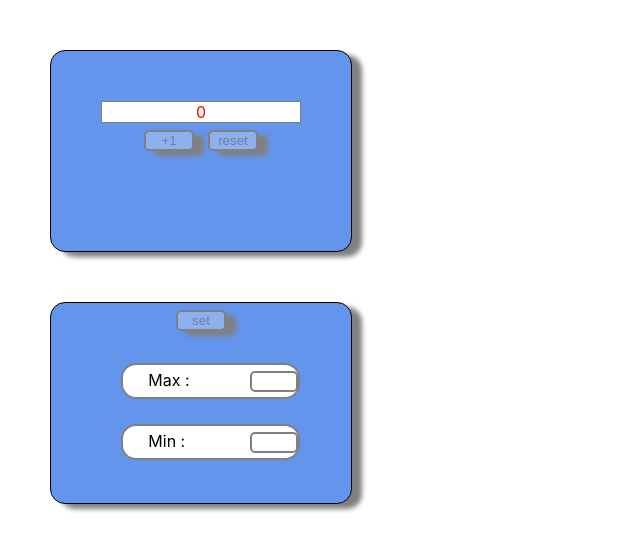
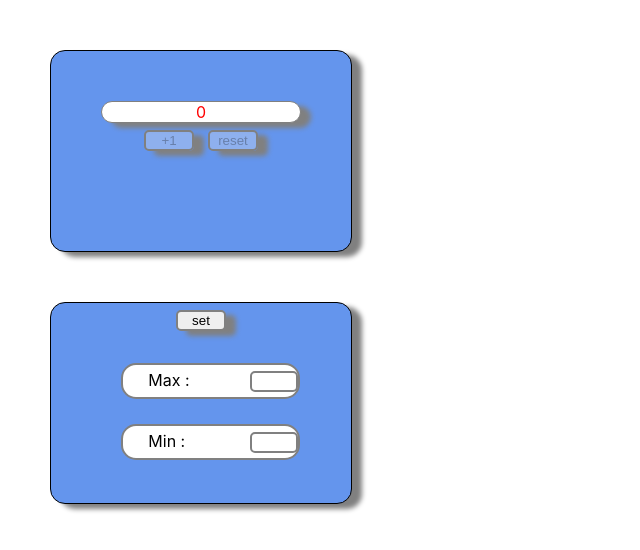
Before and after one commit to boevoivertolet/training, a React (Create React App) app: page / in a window 1280 px wide. Shown: the top 550 px of the page, without its empty margins (0-640 px from the left). Built offline with nearby package versions, Linux system fonts and the light colour scheme.

Commit message:
let fixedMinValue = minValue;     let fixedMaxValue = maxValue;

```diff
--- a/src/App.css
+++ b/src/App.css
@@ -14,6 +14,8 @@
     color: red;
     border: solid 1px gray;
     background: white;
+    border-radius: 15px;
+    box-shadow: 10px 5px 5px gray;
 }
 div button{
     width: 50px;
--- a/src/App.tsx
+++ b/src/App.tsx
@@ -33,11 +33,13 @@ function App() {
     const fixMaxValue = (e: ChangeEvent<HTMLInputElement>) => {
         fixedMaxValue = Number(e.currentTarget.value);
         console.log(e.currentTarget.value)
+
     }
 
     const fixMinValue = (e: ChangeEvent<HTMLInputElement>) => {
         fixedMinValue = Number(e.currentTarget.value);
         console.log(e.currentTarget.value)
+
     }
 
     const fixValue = () => {
--- a/src/Settings.tsx
+++ b/src/Settings.tsx
@@ -18,7 +18,7 @@ export const Settings = (props: SettingsPropsType) => {
     return (
         <div className={'settings'}>
             <div>
-                <button disabled={props.minValue=== props.fixedMinValue}
+                <button
                         onClick={props.fixValue}>set
                 </button>
                 <div className={'minMaxDiv'}>Max :<input onChange={props.fixMaxValue} type="number"/></div>
```
